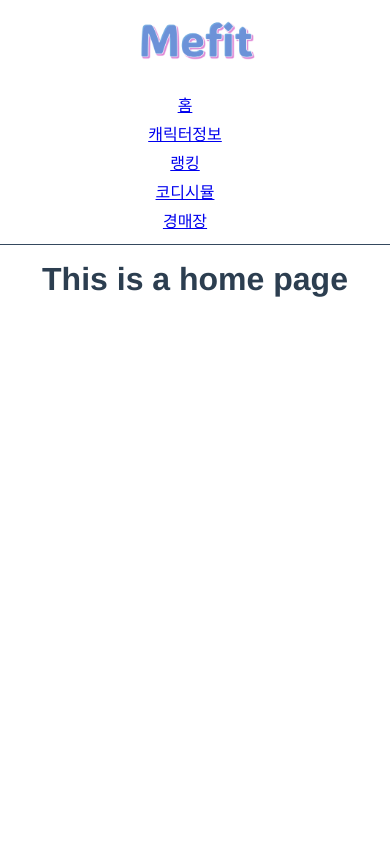
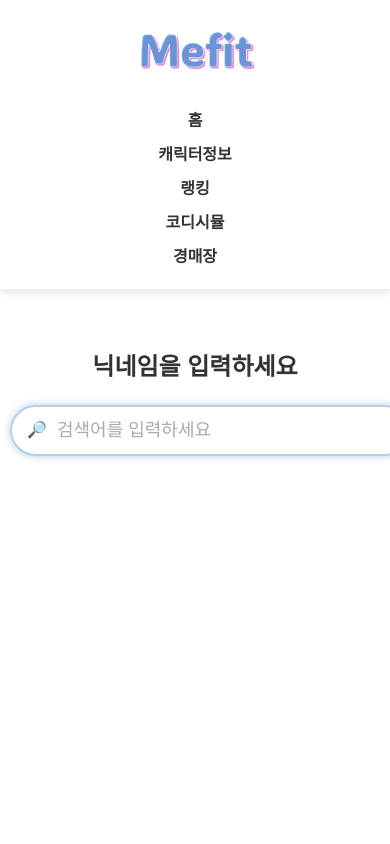
Before and after one commit to wmeong/Mefit-client, a Vue app in the folder mefit-client/: page / in a window 390 px wide. Shown: the top 844 px of the page. Built offline with nearby package versions, Linux system fonts and the light colour scheme.

Commit message:
feat: 상단메뉴바 생성 및 홈페이지 검색창 추가

```diff
--- a/mefit-client/src/layouts/AppFooter.vue
+++ b/mefit-client/src/layouts/AppFooter.vue
@@ -1,6 +1,6 @@
 <template>
   <footer>
-    <p>copyRight fyzh99.tistory.com</p>
+    <p>copyRight Hazi</p>
   </footer>
 </template>
 
--- a/mefit-client/src/layouts/AppHeader.vue
+++ b/mefit-client/src/layouts/AppHeader.vue
@@ -19,56 +19,76 @@ export default {
 }
 </script>
 
+
 <style scoped>
 header {
-  width: 100%;
-  text-align: center;
-  position: relative;
-  height: 120px;
-  border-bottom: 1px solid #35495e;
-  padding-top: 50px;
+  display: flex;
+  align-items: center;
+  justify-content: space-between;
+  background-color: #ffffff; /* 배경을 흰색으로 변경 */
+  padding: 15px 40px;
+  box-shadow: 0 4px 8px rgba(0, 0, 0, 0.1);
 }
 
 header h1 {
-  position: absolute;
-  top: 20px;
-  left: 20px;
+  margin: 0;
+}
+
+header h1 .logo img {
+  width: 130px;
 }
 
 .menuWrap {
   display: flex;
-  justify-content: flex-end;
-  margin-right: 20px;
+  align-items: center;
 }
 
-header ul.menu {
+.menu {
   display: flex;
-  gap: 10px;
+  gap: 20px;
+  list-style: none;
+  margin: 0;
+  padding: 0;
 }
 
-header ul.menu li {
-  list-style: none;
+.menu li {
+  position: relative;
 }
 
+.menu a {
+  text-decoration: none;
+  color: #333; /* 글자색을 진한 회색으로 */
+  font-weight: bold;
+  font-size: 16px;
+  padding: 10px 15px;
+  transition: background-color 0.3s ease, color 0.3s ease;
+  border-radius: 5px;
+}
+
+.menu a:hover {
+  background-color: #f0f0f0; /* 호버 시 밝은 회색 배경 */
+  color: #333;
+}
+
+/* 모바일 환경을 위한 스타일 */
 @media (max-width: 768px) {
   header {
-    height: auto;
-    padding: 10px;
+    flex-direction: column;
+    padding: 20px;
   }
 
   header h1 {
-    position: static;
-    margin-bottom: 10px;
+    margin-bottom: 15px;
   }
 
   .menuWrap {
-    flex-direction: column;
-    align-items: center;
+    width: 100%;
+    justify-content: center;
   }
 
-  header ul.menu {
+  .menu {
     flex-direction: column;
-    gap: 5px;
+    gap: 10px;
   }
 }
 </style>
--- a/mefit-client/src/views/CharacterInfo.vue
+++ b/mefit-client/src/views/CharacterInfo.vue
@@ -3,6 +3,9 @@
     <h1>Character Search</h1>
     <input v-model="characterName" placeholder="Enter character name" />
     <button @click="searchAndSaveCharacter">Search & Save</button>
+
+   <v-color-picker></v-color-picker>
+
 
     <div v-if="character">
       <h2>Character Info</h2>
--- a/mefit-client/src/views/CharacterSearch.vue
+++ /dev/null
@@ -1,103 +0,0 @@
-<template>
-    <div>
-        <h1>Character Search</h1>
-        <input v-model="characterName" placeholder="Enter character name" />
-        <button @click="searchAndSaveCharacter">Search & Save</button>
-
-        <div v-if="character">
-            <h2>Character Info</h2>
-            <p><strong>Name:</strong> {{ character.character_name }}</p>
-            <p><strong>World:</strong> {{ character.world_name }}</p>
-            <p><strong>Gender:</strong> {{ character.character_gender }}</p>
-            <p><strong>Class:</strong> {{ character.character_class }}</p>
-            <p><strong>Level:</strong> {{ character.character_level }}</p>
-            <p><strong>Guild:</strong> {{ character.character_guild_name }}</p>
-            <img :src="character.character_image" alt="Character Image" />
-
-        </div>
-
-        <p v-if="message">{{ message }}</p>
-    </div>
-
-</template>
-
-<script>
-import axios from "axios";
-import { ref } from "vue";
-
-export default {
-    data() {
-        return {
-            characterName: "", // 검색할 캐릭터 이름
-            character: {}, // 검색된 캐릭터 정보 저장
-            message: "", // 결과 메시지
-            items: ref([])
-        };
-    },
-    methods: {
-        async searchAndSaveCharacter() {
-            try {
-                // ocid조회 + 회원정보 조회 + 조회수 저장
-                const ocidResponse = await axios.get(
-                    `http://localhost:8081/api/characters/ocid`,
-                    { params: { name: this.characterName } } // 쿼리 파라미터 전달
-                );
-                this.character = ocidResponse.data;
-            } catch (error) {
-                console.error(error);
-                this.message = "An error occurred while saving the character.";
-            }
-        },
-    },
-
-
-};
-</script>
-
-<style scoped>
-h1 {
-    color: #42b983;
-}
-img {
-    width: 200px;
-    height: auto;
-    margin-top: 10px;
-}
-
-
-
-
-.avatar-container {
-    position: relative;
-    width: 150px;  /* 아바타 이미지 너비에 맞게 설정 */
-    height: 200px; /* 아바타 이미지 높이에 맞게 설정 */
-}
-
-.avatar-base {
-    position: absolute;
-    top: 0;
-    left: 0;
-    width: 100%;
-    height: 100%;
-    z-index: 1;
-}
-
-.item {
-    position: absolute;
-    width: 70px; /* 아이템 크기에 맞게 설정 */
-    height: auto;
-}
-
-.item-hat {
-    top: 10px; /* 모자 위치 */
-    left: 25px;
-    z-index: 2; /* 아바타 위에 표시되도록 z-index 설정 */
-}
-
-.item-clothing {
-    top: 100px; /* 옷 위치 */
-    left: 40px;
-    z-index: 2;
-}
-
-</style>
--- a/mefit-client/src/views/Home.vue
+++ b/mefit-client/src/views/Home.vue
@@ -1,11 +1,78 @@
 <template>
-  <div>
-    <h1>This is a home page</h1>
+  <div class="home-container">
+    <h2>닉네임을 입력하세요</h2>
+    <div class="search-bar">
+         <button class="search-icon" @click="search">
+        🔎
+      </button>
+      <i class="fas fa-search"></i>
+      <input
+        type="text"
+        placeholder="검색어를 입력하세요"
+        v-model="searchQuery"
+        @keydown.enter="search"
+      />
+    </div>
   </div>
 </template>
 
 <script>
 export default {
   name: "Home",
+  data() {
+    return {
+      searchQuery: "", // 검색어 저장
+    };
+  },
+  methods: {
+    search() {
+      if (this.searchQuery) {
+        this.$router.push({ name: "CharacterInfo", query: { q: this.searchQuery } });
+      }
+    },
+  },
 };
 </script>
+
+<style scoped>
+.home-container {
+  text-align: center;
+  margin-top: 50px;
+}
+
+h2 {
+  font-size: 24px;
+  font-weight: bold;
+  color: #333;
+  margin-bottom: 20px;
+}
+
+/* 검색바 스타일 */
+.search-bar {
+  display: flex;
+  align-items: center;
+  border: 2px solid #b3cee7; /* 보라색 테두리 */
+  border-radius: 30px;
+  padding: 10px 15px;
+  width: 400px;
+  margin: 0 auto;
+  box-shadow: 0 0 8px #b3cee7; /* 보라색 빛나는 효과 */
+  transition: box-shadow 0.3s ease;
+}
+
+.search-bar i {
+  font-size: 18px;
+  margin-right: 10px;
+}
+
+.search-bar input {
+  border: none;
+  outline: none;
+  font-size: 18px;
+  flex: 1;
+}
+
+.search-bar input::placeholder {
+  color: #aaa; /* 플레이스홀더 색상 */
+}
+</style>
```
